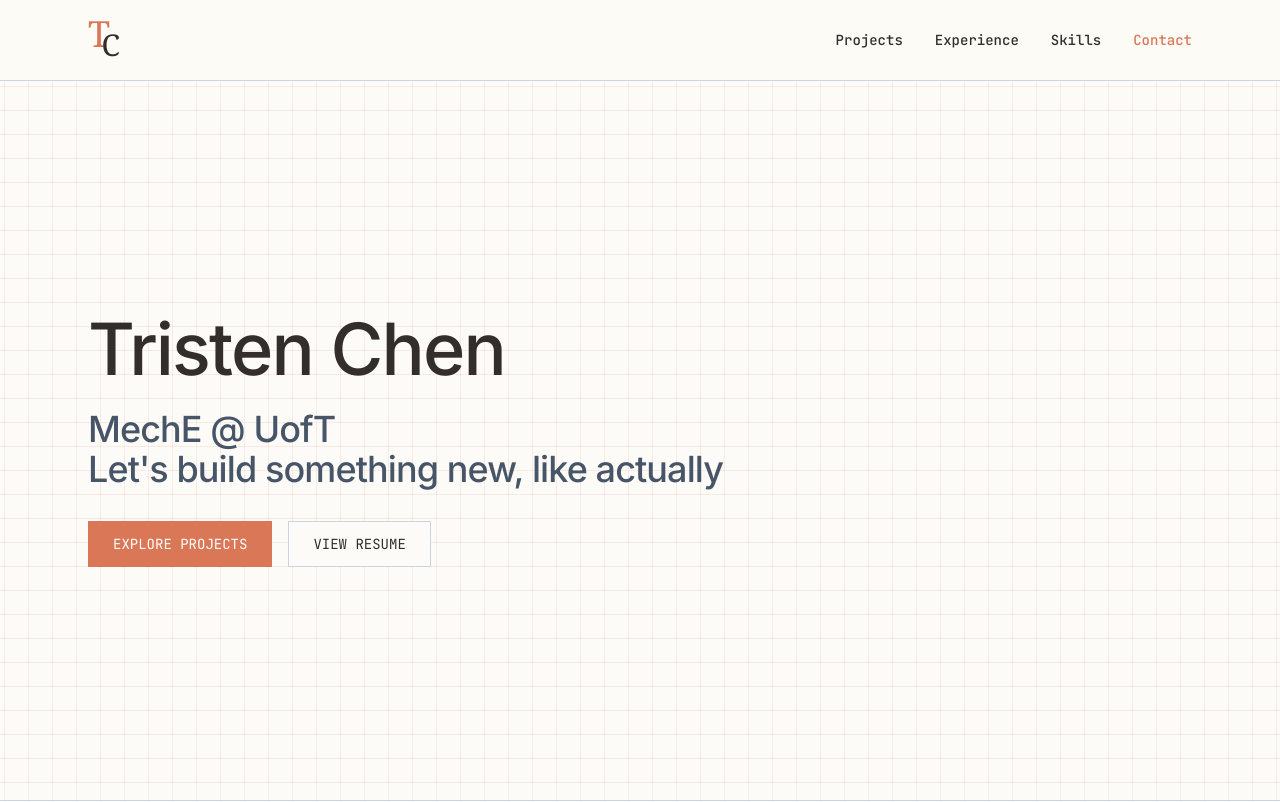
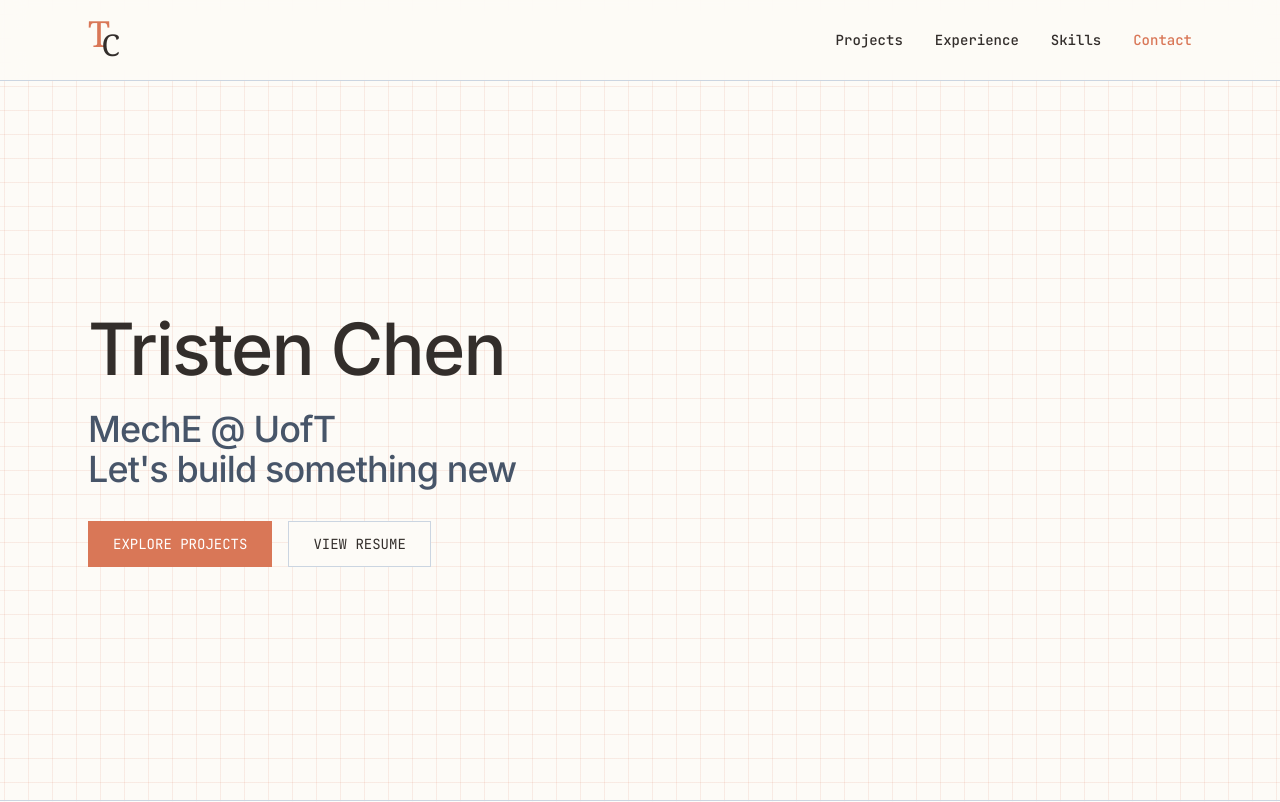
Before and after one commit to TChen113/TChen113.github.io, a plain HTML site: page index.html in a window 1280 px wide. Shown: the top 802 px of the page. Drawn offline with nearby package versions, Linux system fonts and the light colour scheme.

```diff
--- a/index.html
+++ b/index.html
@@ -96,7 +96,7 @@
         <h1 class="text-5xl md:text-7xl font-medium text-ink mb-6 tracking-tight">Tristen Chen</h1>
         <h2 class="text-2xl md:text-4xl font-medium text-slate-600 mb-8 tracking-tight max-w-4xl leading-tight">
             MechE @ UofT<br>
-            Let's build something new, like actually
+            Let's build something new
         </h2>
         <div class="flex flex-wrap gap-4 font-mono text-sm">
             <a href="#projects" class="bg-accent hover:bg-accent-dark text-white px-6 py-3 border border-accent transition-all">
```
